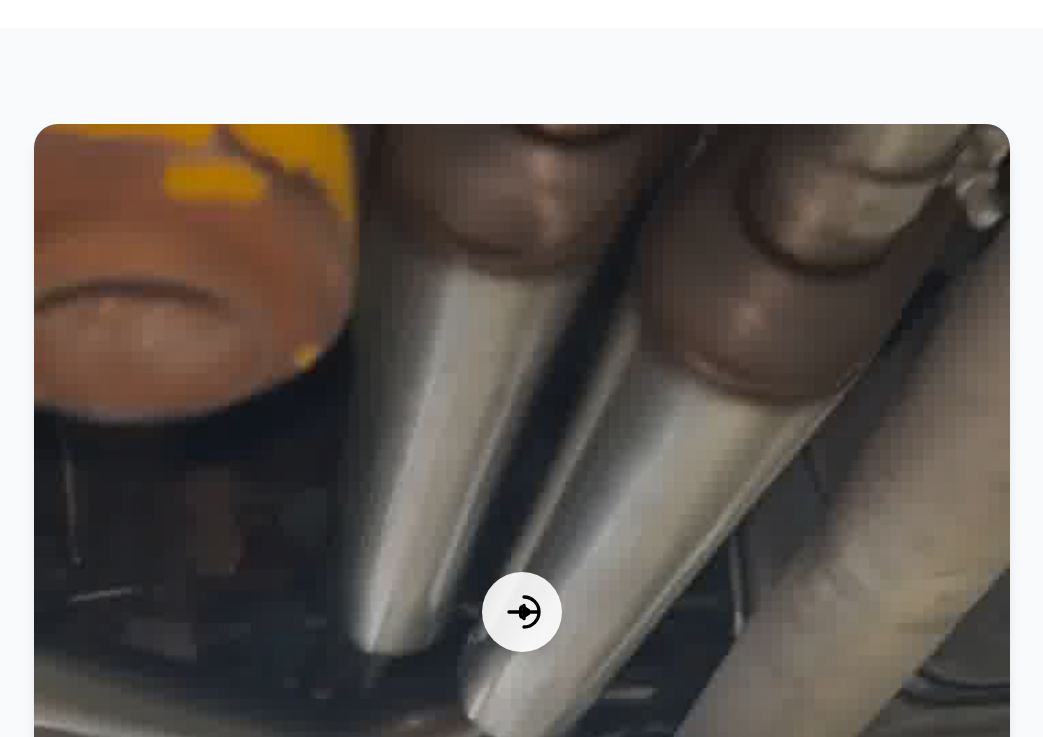
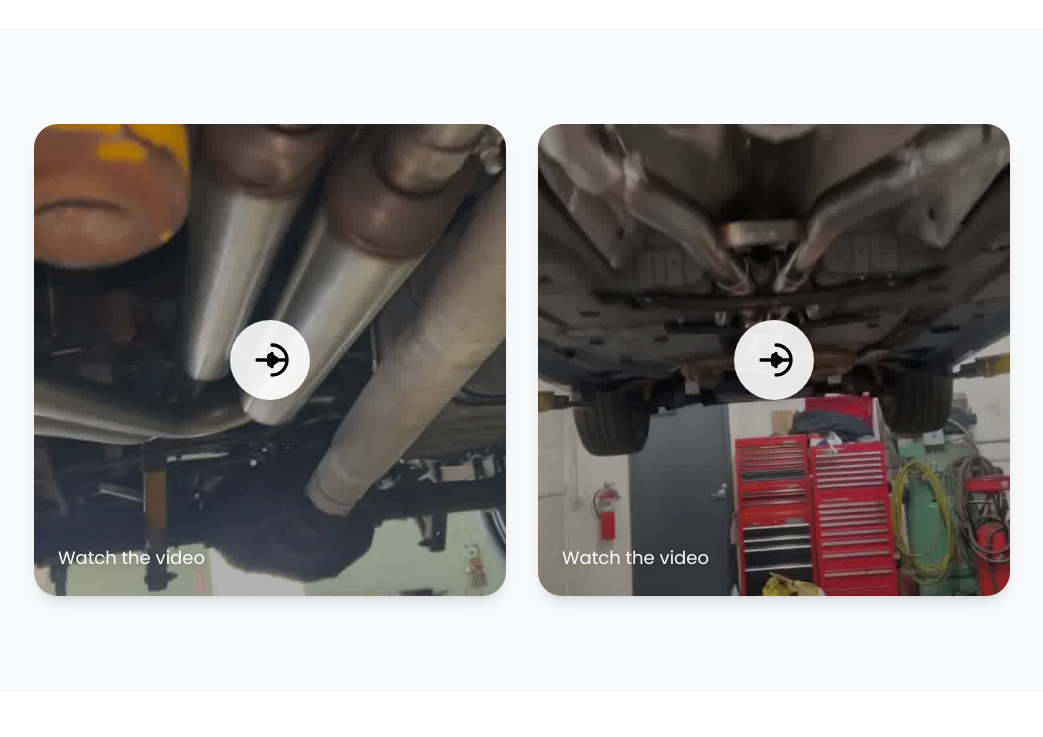
Before and after one commit to oscpaul/a-b, a Next.js app: page /maintenance in a window 1280 px wide. Shown: the part 1720-2457 px from the top of the page, without its empty margins (118-1161 px from the left). Built offline with nearby package versions, Linux system fonts and the light colour scheme.

Commit message:
Update page.tsx

```diff
--- a/app/maintenance/page.tsx
+++ b/app/maintenance/page.tsx
@@ -193,6 +193,8 @@ Contact us today for your next quick oil change, full maintenance package, or an
 
 
   {/* Video 1 */}
+          <div className="grid md:grid-cols-2 gap-6 md:gap-8 px-4 md:px-0 max-w-5xl mx-auto">
+
   <div className="w-full aspect-square relative rounded-3xl overflow-hidden shadow-lg">
     <div className="relative w-full h-full overflow-hidden">  {/* Container keeps same size as before */}
 
@@ -298,7 +300,7 @@ Contact us today for your next quick oil change, full maintenance package, or an
 
 
 
-
+          </div>
 
 
 
```
